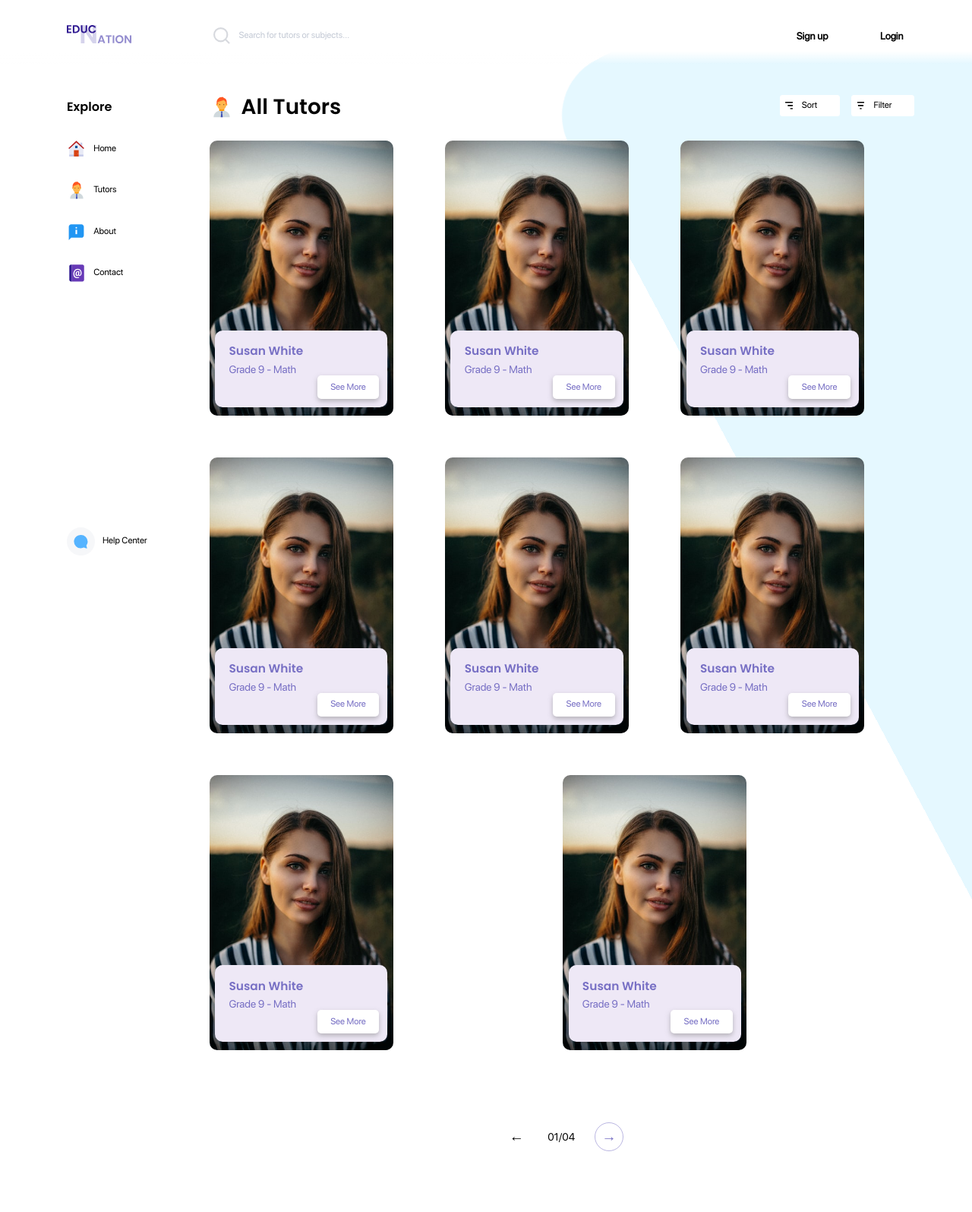
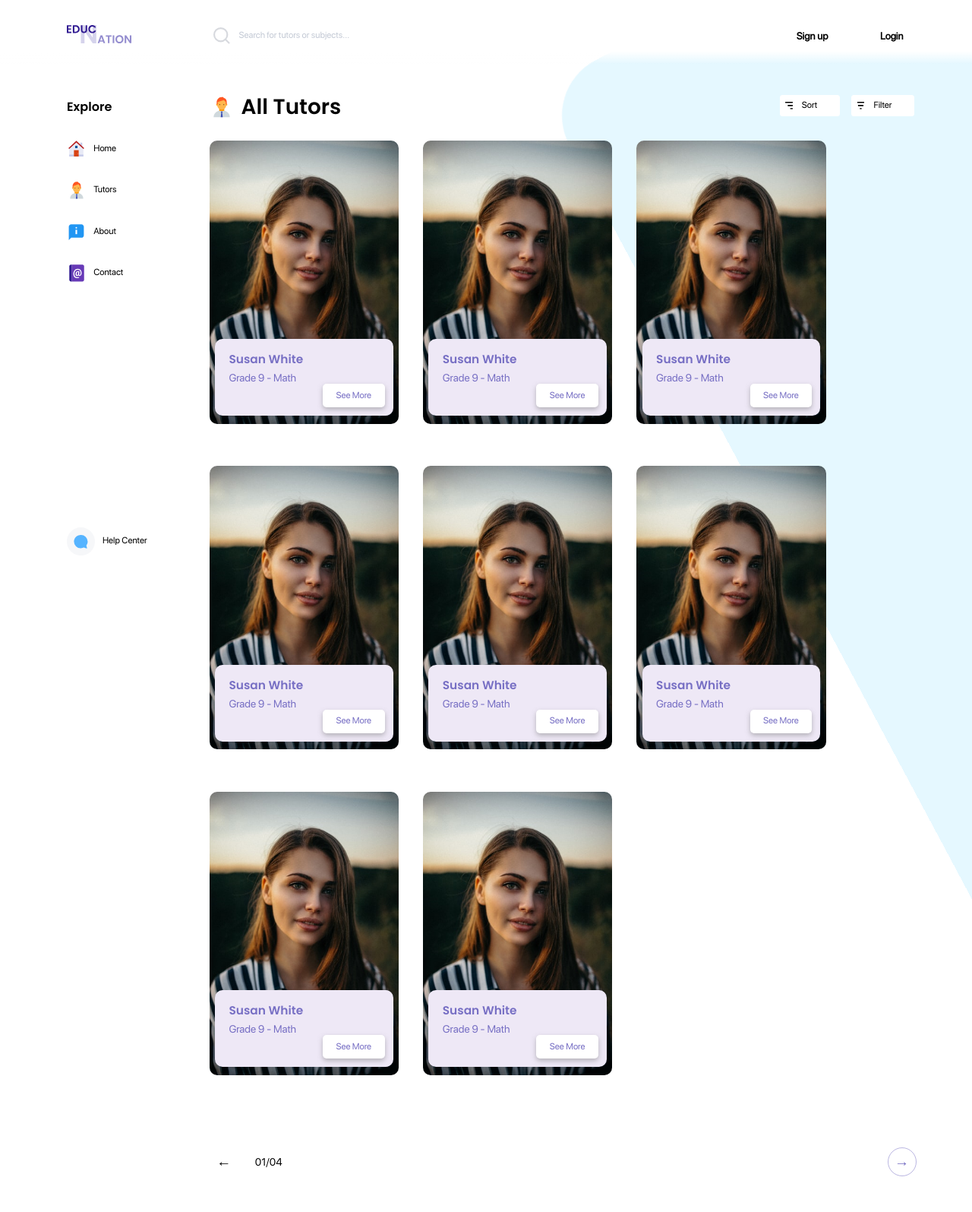
Before and after one commit to jjccy/Education_Nation, a PHP site: page /tutors-listing.php in a window 1280 px wide. Shown: the whole page at 76% size. Before the commit the page ends 1515 px from the top, so only its background shows below. Run offline with PHP 8.4, Linux system fonts and the light colour scheme.

Commit message:
fix wired align on tutor lisiting page

```diff
--- a/css/tutorListing.css
+++ b/css/tutorListing.css
@@ -113,8 +113,9 @@
 .cards-wrapper > .card-container {
   flex: 1 1 auto;
   margin-bottom: 3.5em;
+  margin-right: 2.5vw;
 
-  max-width: 16.5em;
+  max-width: 17em;
 }
 
 .cards-wrapper .btn {
--- a/tutors-listing.php
+++ b/tutors-listing.php
@@ -127,7 +127,6 @@
                   </div>
               </div>
           </div>
-          <div class="max-flex-box-item"></div>
 
           <div class="card-container">
               <img src="img/Tutor_PFP.png" alt="Tutor Profile Picture">
@@ -139,7 +138,7 @@
                   </div>
               </div>
           </div>
-          <div class="max-flex-box-item"></div>
+
 
           <div class="card-container">
               <img src="img/Tutor_PFP.png" alt="Tutor Profile Picture">
@@ -151,7 +150,7 @@
                   </div>
               </div>
           </div>
-          <div class="max-flex-box-item"></div>
+
 
           <div class="card-container">
               <img src="img/Tutor_PFP.png" alt="Tutor Profile Picture">
@@ -163,7 +162,7 @@
                   </div>
               </div>
           </div>
-          <div class="max-flex-box-item"></div>
+
 
           <div class="card-container">
               <img src="img/Tutor_PFP.png" alt="Tutor Profile Picture">
@@ -175,7 +174,7 @@
                   </div>
               </div>
           </div>
-          <div class="max-flex-box-item"></div>
+
 
           <div class="card-container">
               <img src="img/Tutor_PFP.png" alt="Tutor Profile Picture">
@@ -187,7 +186,7 @@
                   </div>
               </div>
           </div>
-          <div class="max-flex-box-item"></div>
+
 
           <div class="card-container">
               <img src="img/Tutor_PFP.png" alt="Tutor Profile Picture">
@@ -199,7 +198,7 @@
                   </div>
               </div>
           </div>
-          <div class="max-flex-box-item"></div>
+
 
           <div class="card-container">
               <img src="img/Tutor_PFP.png" alt="Tutor Profile Picture">
@@ -211,7 +210,7 @@
                   </div>
               </div>
           </div>
-          <div class="max-flex-box-item"></div>
+
 
         </div>
         <!-- end cards wrapper -->
@@ -219,7 +218,7 @@
         <!-- list buttons -->
 
         <div class="list-buttons">
-          <div class="max-flex-box-item"></div>
+
 
           <a href="#" class="arrow-btn" id="left">
             <p>&#8592;</p>
@@ -233,7 +232,7 @@
             <p>&#8594;</p>
           </a>
 
-          <div class="max-flex-box-item"></div>
+
         </div>
 
         <!-- end list buttons -->
```
